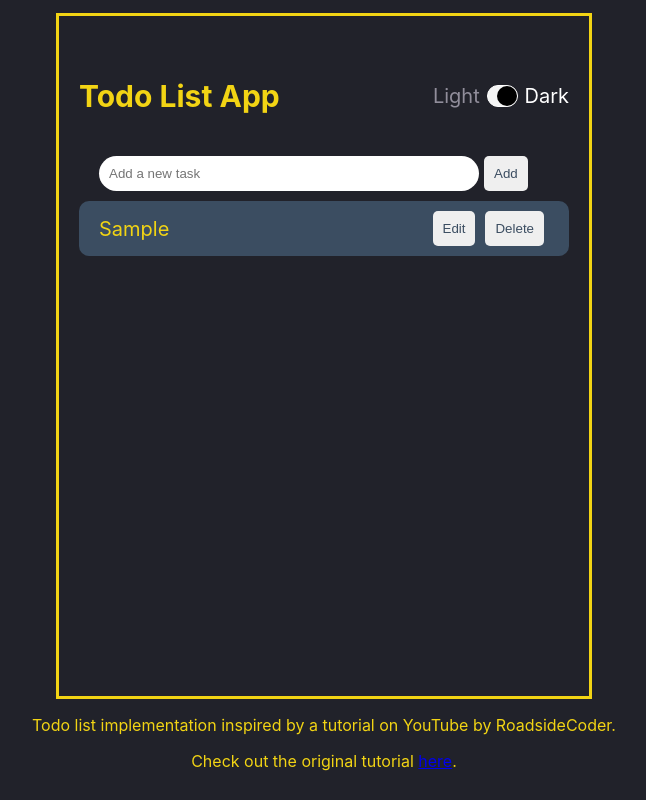
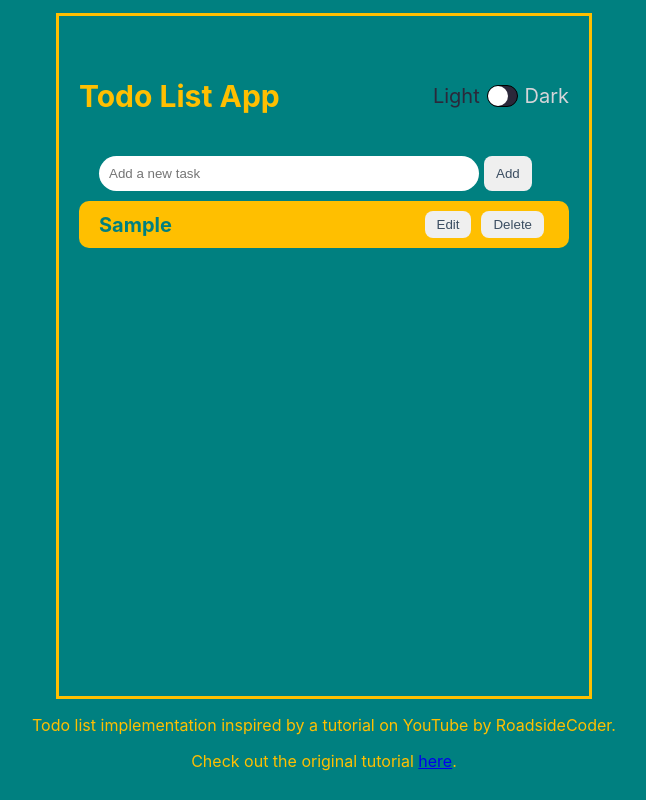
Before and after one commit to Ihliana/React-ToDo-List-app, a React (Create React App) app: page / in a window 1280 px wide. Both pictures are taken after typing "Sample" into the empty fields and a click on the button "Add". Shown: the whole page, without its empty margins (316-962 px from the left). Built offline with nearby package versions, Linux system fonts and the light colour scheme.

Commit message:
colors
setting colors

```diff
--- a/src/App.css
+++ b/src/App.css
@@ -1,27 +1,42 @@
+:root {
+  --primary-color: #008080; /* Teal */
+  --secondary-color: #ffbf00; /* Amber */
+  --ternary-color: #708090; /* Slate Gray */
+
+  --red-color: #e74c3c;
+}
+
+
 .App {
   min-height: 100vh;
   display: flex;
   justify-content: center;
   align-items: center;
-  background-color: #6b7b8c;
-  color: #f2d414;
   flex-direction: column;
+
+  background-color:var(--primary-color); /* Teal background color */
+  color: var(--secondary-color) /* Teal text color */
 }
 
 
 .App.dark {
-  background-color: #21222a;
+ background-color: var(--secondary-color); /* Amber background color */;
+ color: var(--primary-color);
 }
 
 .container {
   display: flex;
   height: 80vh;
-  border: 3px solid #f2d414;;
+  border: 3px solid var(--secondary-color);
   padding: 20px;
   flex-direction: column;
   align-items: center;
   font-size: 1.25rem;
 
+}
+
+.container.dark {
+  border: 3px solid var(--primary-color);
 }
 
 /* nav styles */
@@ -114,11 +129,24 @@ input {
 
 button {
   border:  none;
-  padding: 10px;
-  border-radius: 5px;
+  padding: 6px 12px;
+  border-radius: 8px;
   margin: 0 5px;
   color: #3b4d61;
 }
+
+
+.submit-button:hover {
+  background-color: var(--secondary-color);
+  color: var(--primary-color);
+}
+
+.submit-button.dark:hover {
+    background-color: var(--primary-color);
+    color: var(--secondary-color);
+  }
+
+
 
 .todoList {
   list-style-type: none;
@@ -130,16 +158,40 @@ button {
   border-radius: 10px;
   margin: 10px 0;
 
-  background-color: #3b4d61;;
+  background-color: var(--secondary-color);
+  color: var(--primary-color);
   padding: 10px 20px;
   display: flex;
   width: 450px;
   align-items: center;
 }
 
+.singleTodo.dark {
+
+  background-color: var(--primary-color);
+  color: var(--secondary-color);
+}
+
 .todoText {
   flex: 1;
+  font-weight: 700;
 }
+
+.delete-button:hover {
+  background-color: var(--red-color); /* Red color for delete */
+  color: var(--secondary-color);
+}
+
+.edit-button:hover {
+  background-color: var(--primary-color);
+  color: var(--secondary-color);
+}
+.edit-button.dark:hover {
+  background-color: var(--secondary-color);
+  color: var(--primary-color);
+}
+
+
 
 
 
--- a/src/App.js
+++ b/src/App.js
@@ -12,7 +12,7 @@ function App() {
   const [todos, setTodos] = React.useState([])
   const [editId, setEditId] = React.useState(0)
 
-  const [darkMode, setDarkMode] = React.useState(true)
+  const [darkMode, setDarkMode] = React.useState(false)
 
   //handle mode
   function toggleDarkMode() {
@@ -77,7 +77,7 @@ function App() {
 
   return (
     <div className={`App ${darkMode ? 'dark': ""}`}>
-       <div className="container">
+       <div className={`container ${darkMode ? 'dark': ""}`}>
 
         <Navbar darkMode={darkMode}
                 toggleDarkMode={toggleDarkMode}
@@ -89,7 +89,7 @@ function App() {
                 todo={todo}
                 editId={editId}
                 handleInput={handleInput}
-
+                darkMode={darkMode}
 
         />
 
@@ -97,6 +97,7 @@ function App() {
                 todos={todos}
                 handleDelete={handleDelete}
                 handleEdit={handleEdit}
+                darkMode={darkMode}
         />
 
        </div>
--- a/src/components/TodoForm.js
+++ b/src/components/TodoForm.js
@@ -1,7 +1,7 @@
 import React from "react"
 //This component represents a form used for adding or editing a todo item
 
-const TodoForm = ({handleSubmit, todo, editId, handleInput}) => {
+const TodoForm = ({handleSubmit, todo, editId, handleInput, darkMode}) => {
     return(
 
         //A form element
@@ -15,7 +15,7 @@ const TodoForm = ({handleSubmit, todo, editId, handleInput}) => {
             />
 
             {/* A submit button with dynamic text based on whether an edit is in progress */}
-            <button type='submit'>{editId ? "Edit" : "Add"}</button>
+            <button className={`submit-button ${darkMode ? 'dark': ""}`} type='submit'>{editId ? "Edit" : "Add"}</button>
       </form>
     )
 }
--- a/src/components/TodoList.js
+++ b/src/components/TodoList.js
@@ -1,23 +1,23 @@
 import React from "react"
 
 
-function TodoList({todos, handleDelete, handleEdit}){
+function TodoList({todos, handleDelete, handleEdit, darkMode}){
     return(
 
         <ul className="todoList">
         {
             /* Map through each todo item in the 'todos' array */
           todos.map((todo) => (
-            <li className="singleTodo" key={todo.id}>
+            <li className={`singleTodo ${darkMode ? 'dark': ""}`} key={todo.id}>
 
                     {/* Display the todo text */}
                 <span  className="todoText" key={todo.id}>{todo.todo}</span>
 
                     {/* Edit button */}
-                <button data-testid={`edit-button-${todo.id}`} onClick={() => handleEdit(todo.id)}>Edit</button>
+                <button data-testid={`edit-button-${todo.id}`} className={`edit-button ${darkMode ? 'dark': ""}`} onClick={() => handleEdit(todo.id)}>Edit</button>
 
                     {/*Delete button */}
-                <button data-testid={`delete-button-${todo.id}`} onClick={() => handleDelete(todo.id)}>Delete</button>
+                <button data-testid={`delete-button-${todo.id}`} className="delete-button" onClick={() => handleDelete(todo.id)}>Delete</button>
             </li>
 
           ))
```
